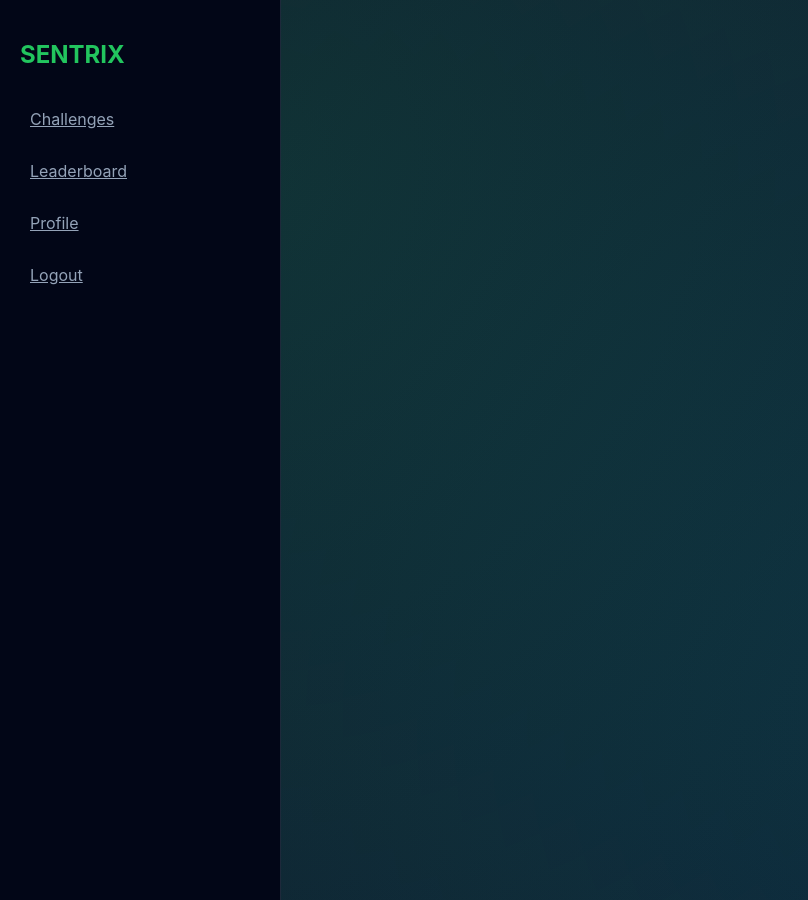
After one commit to DarkTender/Sentrix, a PHP site: page /views/header.php in a window 1280 px wide. The commit adds this page. Shown: the whole page, without its empty margins (0-808 px from the left). Run offline with PHP 8.4, Linux system fonts and the light colour scheme.

Commit message:
add header&footer

```diff
--- /dev/null
+++ b/css/style.css
@@ -0,0 +1,102 @@
+body {
+  background: #0f172a;
+  color: #e2e8f0;
+  font-family: "Inter", "JetBrains Mono", monospace;
+  margin: 0;
+  padding: 0;
+}
+
+body::before {
+  content: "";
+  position: fixed;
+  width: 100%;
+  height: 100%;
+  background: radial-gradient(circle at 20% 20%, #22c55e22, transparent),
+    radial-gradient(circle at 80% 80%, #06b6d422, transparent);
+  z-index: -1;
+}
+.card {
+  background: rgba(15, 23, 42, 0.7);
+  backdrop-filter: blur(12px);
+  border: 1px solid rgba(255, 255, 255, 0.08);
+  border-radius: 16px;
+  padding: 20px;
+  margin-bottom: 20px;
+  transition: 0.3s;
+}
+
+.card:hover {
+  border-color: #22c55e;
+  box-shadow: 0 0 20px #22c55e33;
+}
+button {
+  background: linear-gradient(135deg, #22c55e, #06b6d4);
+  border: none;
+  color: black;
+  padding: 10px 18px;
+  border-radius: 10px;
+  font-weight: bold;
+  cursor: pointer;
+}
+
+button:hover {
+  transform: scale(1.05);
+  box-shadow: 0 0 15px #22c55e88;
+}
+input {
+  width: 100%;
+  padding: 10px;
+  margin-bottom: 10px;
+  background: #020617;
+  border: 1px solid #1e293b;
+  border-radius: 8px;
+  color: #e2e8f0;
+}
+
+input:focus {
+  outline: none;
+  border-color: #06b6d4;
+  box-shadow: 0 0 8px #06b6d455;
+}
+.layout {
+  display: flex;
+}
+
+.sidebar {
+  width: 240px;
+  height: 100vh;
+  background: #020617;
+  border-right: 1px solid #1e293b;
+  padding: 20px;
+  position: fixed;
+}
+
+.sidebar h2 {
+  color: #22c55e;
+  margin-bottom: 30px;
+}
+
+.sidebar a {
+  display: block;
+  color: #94a3b8;
+  margin-bottom: 12px;
+  padding: 10px;
+  border-radius: 8px;
+  transition: 0.2s;
+}
+
+.sidebar a:hover {
+  background: #0f172a;
+  color: #22c55e;
+}
+
+.sidebar a.active {
+  background: linear-gradient(135deg, #22c55e, #06b6d4);
+  color: black;
+}
+
+.content {
+  margin-left: 260px;
+  padding: 30px;
+  width: 100%;
+}
--- a/public/index.php
+++ b/public/index.php
@@ -1,4 +1,6 @@
 <?php
+require_once __DIR__ . '/../views/header.php';
+
 session_start();
 require_once '../config.php';
 require_once '../app/core/Database.php';
@@ -7,3 +9,5 @@ $db = new Database();
 $conn = $db->connect();
 
 echo "✅ Connected to database!";
+?>
+<?php require_once __DIR__ . '/../views/footer.php'; ?>
--- a/public/login.php
+++ b/public/login.php
@@ -1,4 +1,6 @@
 <?php
+require_once __DIR__ . '/../views/header.php';
+
 session_start();
 
 require_once __DIR__ . '/../config.php';
@@ -30,3 +32,4 @@ if (isset($_SESSION['user_id'])) {
   <input type="password" name="password" placeholder="Password" required>
   <button type="submit">Login</button>
 </form>
+<?php require_once __DIR__ . '/../views/footer.php'; ?>
--- a/public/logout.php
+++ b/public/logout.php
@@ -1,6 +1,9 @@
 <?php
+require_once __DIR__ . '/../views/header.php';
+
 session_start();
 session_destroy();
 
 echo "Logged out";
 ?>
+<?php require_once __DIR__ . '/../views/footer.php'; ?>
--- a/public/register.php
+++ b/public/register.php
@@ -1,4 +1,6 @@
 <?php
+require_once __DIR__ . '/../views/header.php';
+
 require_once __DIR__ . '/../app/models/User.php';
 require_once __DIR__ . '/../app/core/Database.php';
 require_once __DIR__ . '/../config.php';
@@ -18,3 +20,4 @@ if ($_SERVER['REQUEST_METHOD'] === 'POST') {
   <input type="password" name="password" placeholder="Password" required>
   <button type="submit">Register</button>
 </form>
+<?php require_once __DIR__ . '/../views/footer.php'; ?>
--- /dev/null
+++ b/views/footer.php
@@ -0,0 +1,5 @@
+</div>
+</div>
+
+</body>
+</html>
--- /dev/null
+++ b/views/header.php
@@ -0,0 +1,20 @@
+<!DOCTYPE html>
+<html>
+<head>
+  <title>SENTRIX LAB</title>
+  <link rel="stylesheet" href="../css/style.css">
+</head>
+<body>
+
+<div class="layout">
+
+  <div class="sidebar">
+    <h2>SENTRIX</h2>
+
+    <a href="challenges.php">Challenges</a>
+    <a href="#">Leaderboard</a>
+    <a href="#">Profile</a>
+    <a href="logout.php">Logout</a>
+  </div>
+
+  <div class="content">
```
Also changed, not shown: public/challenges.php (+6 -3 lines).
